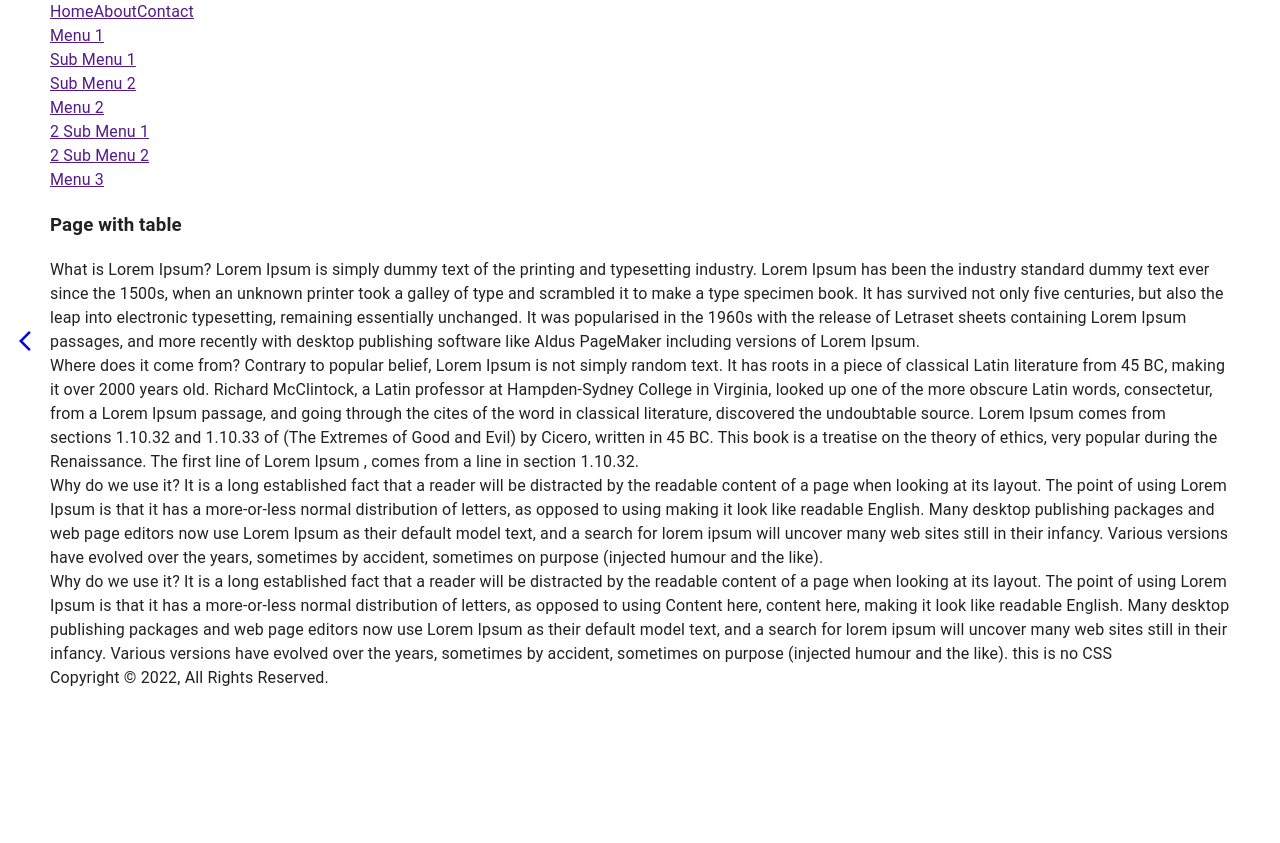
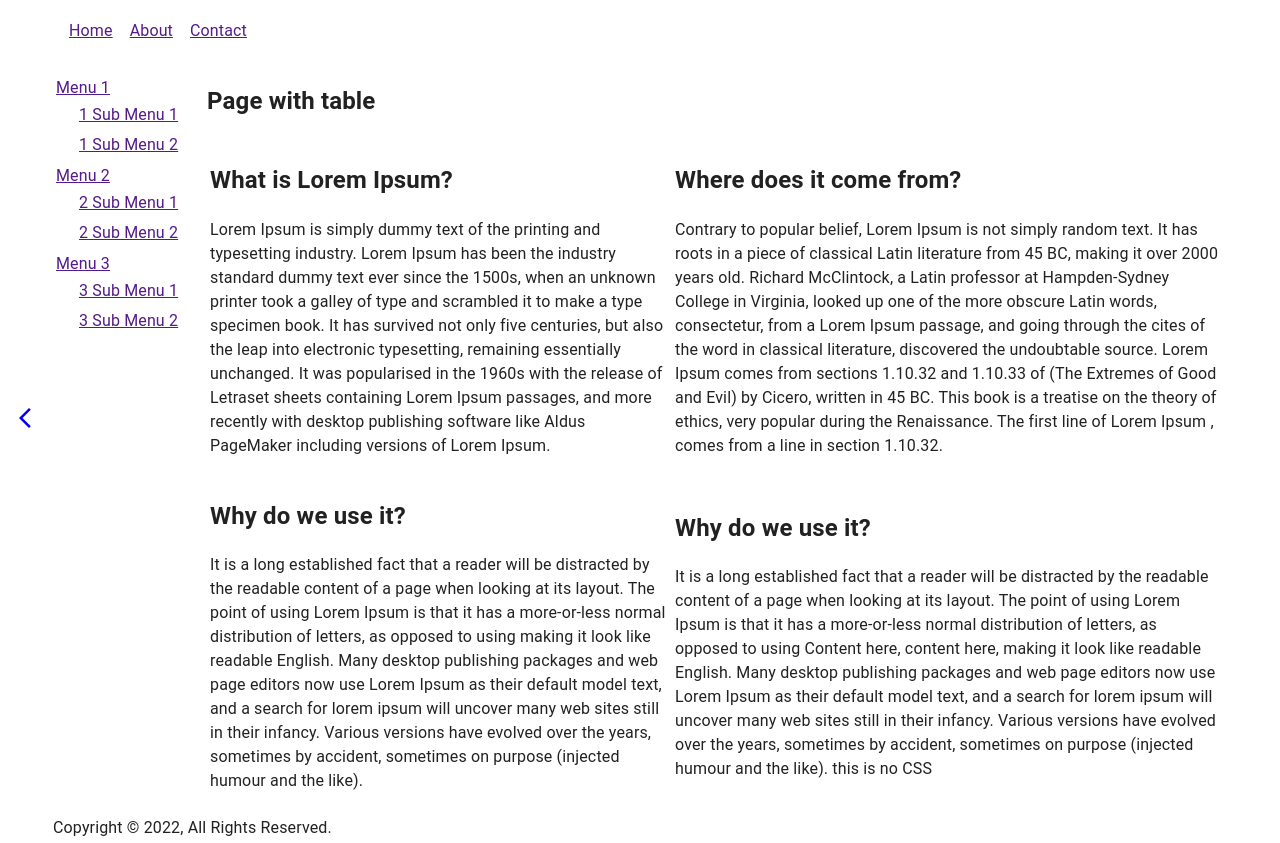
Before and after one commit to vimalmenon/pwa-demo, a React app: page /table in a window 1280 px wide. Before the commit the page ends 800 px from the top, so only its background shows below. Built offline with nearby package versions, Linux system fonts and the light colour scheme.

Commit message:
Working on table layout

```diff
--- a/src/Component/Header/Header.widget.tsx
+++ b/src/Component/Header/Header.widget.tsx
@@ -1,6 +1,6 @@
 import React from 'react';
 import { useLocation } from 'react-router';
-import { FakeLinks } from '../../Data';
+import { FakeLinks, PageLinks } from '../../Data';
 
 export const Header: React.FC = () => {
   const location = useLocation();
@@ -10,6 +10,9 @@ export const Header: React.FC = () => {
   if (location.pathname === '/') {
     return null;
   }
+  const { id } = PageLinks[location.pathname] || {};
+  switch (id) {
+    case 1:
       return (
         <header>
           <nav>
@@ -23,4 +26,25 @@ export const Header: React.FC = () => {
           </nav>
         </header>
       );
+    case 2:
+      return (
+        <table cellSpacing={'15px'}>
+          <tbody>
+            <tr>
+              {FakeLinks.map((link, key) => {
+                return (
+                  <td key={key} style={{ borderSpacing: '10px' }}>
+                    <a href="" onClick={onNavigation}>
+                      {link.label}
+                    </a>
+                  </td>
+                );
+              })}
+            </tr>
+          </tbody>
+        </table>
+      );
+    default:
+      return null;
+  }
 };
--- a/src/Component/Layout/Layout.widget.tsx
+++ b/src/Component/Layout/Layout.widget.tsx
@@ -11,7 +11,9 @@ import { PageLinks } from '../../Data';
 
 export const Layout: React.FC = ({ children }) => {
   const location = useLocation();
-  const { title } = PageLinks[location.pathname] || {};
+  const { title, id } = PageLinks[location.pathname] || {};
+  switch (id) {
+    case 1:
       return (
         <Navigate>
           <CssBaseline />
@@ -28,4 +30,45 @@ export const Layout: React.FC = ({ children }) => {
           </section>
         </Navigate>
       );
+    case 2:
+      return (
+        <Navigate>
+          <CssBaseline />
+          <table style={{ border: '1pd solid black' }}>
+            <tbody>
+              <tr>
+                <td colSpan={2}>
+                  <Header />
+                </td>
+              </tr>
+              <tr>
+                <td style={{ verticalAlign: 'top' }}>
+                  <Sidebar />
+                </td>
+                <td>
+                  <section>
+                    <div>
+                      <h1>{title}</h1>
+                    </div>
+                    <div>{children}</div>
+                  </section>
+                </td>
+              </tr>
+              <tr>
+                <td colSpan={2}>
+                  <Footer />
+                </td>
+              </tr>
+            </tbody>
+          </table>
+        </Navigate>
+      );
+    default:
+      return (
+        <Navigate>
+          <CssBaseline />
+          <div>{children}</div>
+        </Navigate>
+      );
+  }
 };
--- a/src/Component/Sidebar/Sidebar.widget.tsx
+++ b/src/Component/Sidebar/Sidebar.widget.tsx
@@ -1,7 +1,7 @@
 import React from 'react';
 import { useLocation } from 'react-router';
 
-import { FakeSidebar } from '../../Data';
+import { FakeSidebar, PageLinks } from '../../Data';
 
 export const Sidebar: React.FC = () => {
   const location = useLocation();
@@ -11,6 +11,9 @@ export const Sidebar: React.FC = () => {
   if (location.pathname === '/') {
     return null;
   }
+  const { id } = PageLinks[location.pathname] || {};
+  switch (id) {
+    case 1:
       return (
         <aside>
           {FakeSidebar.map((link, key) => {
@@ -34,4 +37,40 @@ export const Sidebar: React.FC = () => {
           })}
         </aside>
       );
+    case 2:
+      return (
+        <table width={'150px'} style={{ margin: '10px 0' }}>
+          <tbody>
+            {FakeSidebar.map((link, key) => {
+              return (
+                <tr key={key}>
+                  <td>
+                    <a href="" onClick={onNavigation}>
+                      {link.label}
+                    </a>
+                    {link.subLinks.map((sublink, innerkey) => {
+                      return (
+                        <table key={innerkey} style={{ marginLeft: '20px' }}>
+                          <tbody>
+                            <tr>
+                              <td>
+                                <a href="" onClick={onNavigation}>
+                                  {sublink.label}
+                                </a>
+                              </td>
+                            </tr>
+                          </tbody>
+                        </table>
+                      );
+                    })}
+                  </td>
+                </tr>
+              );
+            })}
+          </tbody>
+        </table>
+      );
+    default:
+      return null;
+  }
 };
--- a/src/Data/index.ts
+++ b/src/Data/index.ts
@@ -1,4 +1,4 @@
-import { Home, Content, Table } from '../Page';
+import { Home, Content } from '../Page';
 
 export const Pages = [
   {
@@ -37,11 +37,11 @@ export const FakeSidebar = [
     subLinks: [
       {
         link: '',
-        label: 'Sub Menu 1',
+        label: '1 Sub Menu 1',
       },
       {
         link: '',
-        label: 'Sub Menu 2',
+        label: '1 Sub Menu 2',
       },
     ],
   },
@@ -62,20 +62,32 @@ export const FakeSidebar = [
   {
     link: '',
     label: 'Menu 3',
-    subLinks: [],
+    subLinks: [
+      {
+        link: '',
+        label: '3 Sub Menu 1',
+      },
+      {
+        link: '',
+        label: '3 Sub Menu 2',
+      },
+    ],
   },
 ];
 
 export const PageLinks = {
   '/': {
+    id: 0,
     next: '/no-css',
   },
   '/no-css': {
+    id: 1,
     title: 'Page without CSS',
     previous: '/',
     next: '/table',
   },
   '/table': {
+    id: 2,
     title: 'Page with table',
     previous: '/no-css',
     next: '',
--- a/src/Page/Content/Content.widget.tsx
+++ b/src/Page/Content/Content.widget.tsx
@@ -1,47 +1,134 @@
 import React from 'react';
+import { useLocation } from 'react-router-dom';
+import { PageLinks } from '../../Data';
 
 export const Content: React.FC = () => {
+  const location = useLocation();
+  const { id } = PageLinks[location.pathname] || {};
+  switch (id) {
+    case 1:
       return (
         <div>
           <div>
-        What is Lorem Ipsum? Lorem Ipsum is simply dummy text of the printing and typesetting
-        industry. Lorem Ipsum has been the industry standard dummy text ever since the 1500s, when
-        an unknown printer took a galley of type and scrambled it to make a type specimen book. It
-        has survived not only five centuries, but also the leap into electronic typesetting,
+            <h2>What is Lorem Ipsum?</h2>
+            <p>
+              Lorem Ipsum is simply dummy text of the printing and typesetting industry. Lorem Ipsum
+              has been the industry standard dummy text ever since the 1500s, when an unknown
+              printer took a galley of type and scrambled it to make a type specimen book. It has
+              survived not only five centuries, but also the leap into electronic typesetting,
               remaining essentially unchanged. It was popularised in the 1960s with the release of
-        Letraset sheets containing Lorem Ipsum passages, and more recently with desktop publishing
-        software like Aldus PageMaker including versions of Lorem Ipsum.
+              Letraset sheets containing Lorem Ipsum passages, and more recently with desktop
+              publishing software like Aldus PageMaker including versions of Lorem Ipsum.
+            </p>
           </div>
           <div>
-        Where does it come from? Contrary to popular belief, Lorem Ipsum is not simply random text.
-        It has roots in a piece of classical Latin literature from 45 BC, making it over 2000 years
-        old. Richard McClintock, a Latin professor at Hampden-Sydney College in Virginia, looked up
-        one of the more obscure Latin words, consectetur, from a Lorem Ipsum passage, and going
-        through the cites of the word in classical literature, discovered the undoubtable source.
-        Lorem Ipsum comes from sections 1.10.32 and 1.10.33 of (The Extremes of Good and Evil) by
-        Cicero, written in 45 BC. This book is a treatise on the theory of ethics, very popular
-        during the Renaissance. The first line of Lorem Ipsum , comes from a line in section
-        1.10.32.
+            <h2>Where does it come from?</h2>
+            <p>
+              Contrary to popular belief, Lorem Ipsum is not simply random text. It has roots in a
+              piece of classical Latin literature from 45 BC, making it over 2000 years old. Richard
+              McClintock, a Latin professor at Hampden-Sydney College in Virginia, looked up one of
+              the more obscure Latin words, consectetur, from a Lorem Ipsum passage, and going
+              through the cites of the word in classical literature, discovered the undoubtable
+              source. Lorem Ipsum comes from sections 1.10.32 and 1.10.33 of (The Extremes of Good
+              and Evil) by Cicero, written in 45 BC. This book is a treatise on the theory of
+              ethics, very popular during the Renaissance. The first line of Lorem Ipsum , comes
+              from a line in section 1.10.32.
+            </p>
           </div>
           <div>
-        Why do we use it? It is a long established fact that a reader will be distracted by the
-        readable content of a page when looking at its layout. The point of using Lorem Ipsum is
-        that it has a more-or-less normal distribution of letters, as opposed to using making it
-        look like readable English. Many desktop publishing packages and web page editors now use
-        Lorem Ipsum as their default model text, and a search for lorem ipsum will uncover many web
-        sites still in their infancy. Various versions have evolved over the years, sometimes by
-        accident, sometimes on purpose (injected humour and the like).
+            <h2>Why do we use it?</h2>
+            <p>
+              It is a long established fact that a reader will be distracted by the readable content
+              of a page when looking at its layout. The point of using Lorem Ipsum is that it has a
+              more-or-less normal distribution of letters, as opposed to using making it look like
+              readable English. Many desktop publishing packages and web page editors now use Lorem
+              Ipsum as their default model text, and a search for lorem ipsum will uncover many web
+              sites still in their infancy. Various versions have evolved over the years, sometimes
+              by accident, sometimes on purpose (injected humour and the like).
+            </p>
           </div>
           <div>
-        Why do we use it? It is a long established fact that a reader will be distracted by the
-        readable content of a page when looking at its layout. The point of using Lorem Ipsum is
-        that it has a more-or-less normal distribution of letters, as opposed to using Content here,
-        content here, making it look like readable English. Many desktop publishing packages and web
-        page editors now use Lorem Ipsum as their default model text, and a search for lorem ipsum
-        will uncover many web sites still in their infancy. Various versions have evolved over the
-        years, sometimes by accident, sometimes on purpose (injected humour and the like). this is
-        no CSS
+            <h2>Why do we use it?</h2>
+            <p>
+              It is a long established fact that a reader will be distracted by the readable content
+              of a page when looking at its layout. The point of using Lorem Ipsum is that it has a
+              more-or-less normal distribution of letters, as opposed to using Content here, content
+              here, making it look like readable English. Many desktop publishing packages and web
+              page editors now use Lorem Ipsum as their default model text, and a search for lorem
+              ipsum will uncover many web sites still in their infancy. Various versions have
+              evolved over the years, sometimes by accident, sometimes on purpose (injected humour
+              and the like). this is no CSS
+            </p>
           </div>
         </div>
       );
+    case 2:
+      return (
+        <table>
+          <tbody>
+            <tr>
+              <td>
+                <div>
+                  <h2>What is Lorem Ipsum?</h2>
+                  <p>
+                    Lorem Ipsum is simply dummy text of the printing and typesetting industry. Lorem
+                    Ipsum has been the industry standard dummy text ever since the 1500s, when an
+                    unknown printer took a galley of type and scrambled it to make a type specimen
+                    book. It has survived not only five centuries, but also the leap into electronic
+                    typesetting, remaining essentially unchanged. It was popularised in the 1960s
+                    with the release of Letraset sheets containing Lorem Ipsum passages, and more
+                    recently with desktop publishing software like Aldus PageMaker including
+                    versions of Lorem Ipsum.
+                  </p>
+                </div>
+              </td>
+              <td>
+                <h2>Where does it come from?</h2>
+                <p>
+                  Contrary to popular belief, Lorem Ipsum is not simply random text. It has roots in
+                  a piece of classical Latin literature from 45 BC, making it over 2000 years old.
+                  Richard McClintock, a Latin professor at Hampden-Sydney College in Virginia,
+                  looked up one of the more obscure Latin words, consectetur, from a Lorem Ipsum
+                  passage, and going through the cites of the word in classical literature,
+                  discovered the undoubtable source. Lorem Ipsum comes from sections 1.10.32 and
+                  1.10.33 of (The Extremes of Good and Evil) by Cicero, written in 45 BC. This book
+                  is a treatise on the theory of ethics, very popular during the Renaissance. The
+                  first line of Lorem Ipsum , comes from a line in section 1.10.32.
+                </p>
+              </td>
+            </tr>
+            <tr>
+              <td>
+                <h2>Why do we use it?</h2>
+                <p>
+                  It is a long established fact that a reader will be distracted by the readable
+                  content of a page when looking at its layout. The point of using Lorem Ipsum is
+                  that it has a more-or-less normal distribution of letters, as opposed to using
+                  making it look like readable English. Many desktop publishing packages and web
+                  page editors now use Lorem Ipsum as their default model text, and a search for
+                  lorem ipsum will uncover many web sites still in their infancy. Various versions
+                  have evolved over the years, sometimes by accident, sometimes on purpose (injected
+                  humour and the like).
+                </p>
+              </td>
+              <td>
+                <h2>Why do we use it?</h2>
+                <p>
+                  It is a long established fact that a reader will be distracted by the readable
+                  content of a page when looking at its layout. The point of using Lorem Ipsum is
+                  that it has a more-or-less normal distribution of letters, as opposed to using
+                  Content here, content here, making it look like readable English. Many desktop
+                  publishing packages and web page editors now use Lorem Ipsum as their default
+                  model text, and a search for lorem ipsum will uncover many web sites still in
+                  their infancy. Various versions have evolved over the years, sometimes by
+                  accident, sometimes on purpose (injected humour and the like). this is no CSS
+                </p>
+              </td>
+            </tr>
+          </tbody>
+        </table>
+      );
+    default:
+      return null;
+  }
 };
```
Lines whose indentation alone changed are shown as unchanged.
